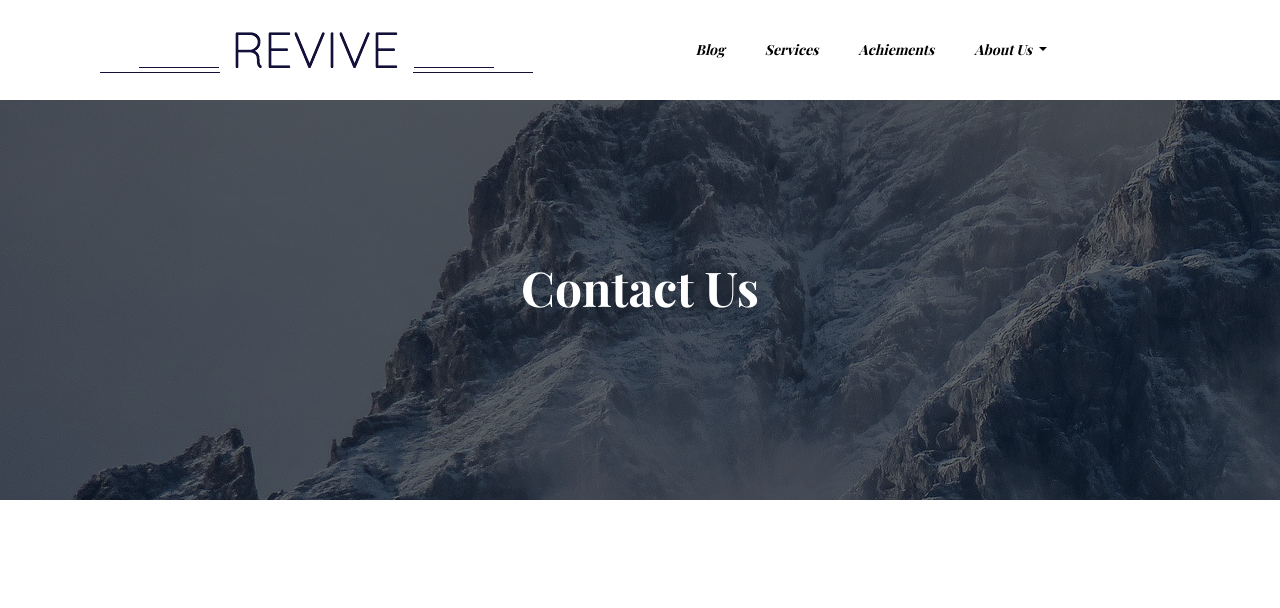
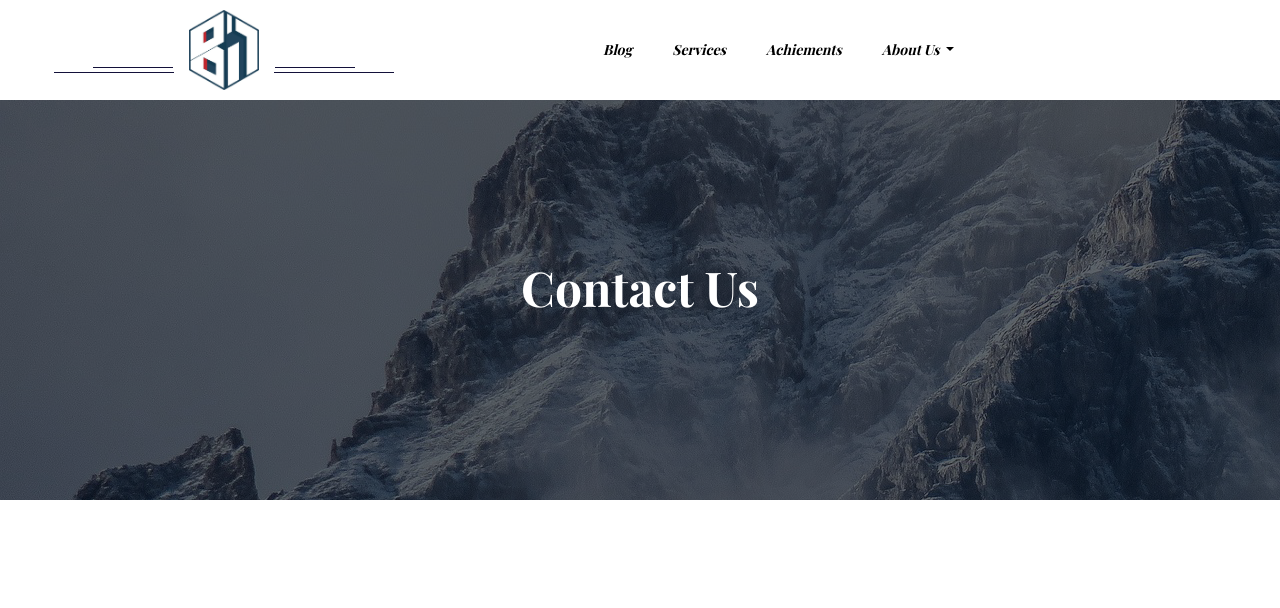
Before and after one commit to TheSylph98/webbit, a plain HTML site: page contact.html in a window 1280 px wide. Shown: the top 608 px of the page. Drawn offline with nearby package versions, Linux system fonts and the light colour scheme; some packages are replaced by stand-ins of ours; a web font is replaced by a local one.

Commit message:
Update contact.html

```diff
--- a/contact.html
+++ b/contact.html
@@ -7,7 +7,7 @@
       content="width=device-width, initial-scale=1, shrink-to-fit=no"
     />
     <!-- Favicon-->
-    <link rel="shortcut icon" href="img/fav.png" />
+    <link rel="shortcut icon" href="img/logo.jpg" />
     <!-- Author Meta -->
     <meta name="author" content="CodePixar" />
     <!-- Meta Description -->
@@ -45,11 +45,11 @@
           <div
             class="header-top d-flex justify-content-between align-items-lg-center navbar-expand-lg"
           >
-           <div class="col-5 text-lg-center mt-2 mt-lg-0">
+           <div class="col-3 text-lg-center mt-2 mt-lg-0">
               <span class="logo-outer">
                 <span class="logo-inner">
                   <a href="index.html"
-                    ><img class="mx-auto" src="img/logo.png" alt=""
+                    ><img class="mx-auto" src="img/logo.jpg" alt="" width="70px"
                   /></a>
                 </span>
               </span>
@@ -100,9 +100,7 @@
                       <a class="dropdown-item" href="contact.html">Contact Us</a>
                     </div>
                   </li>
-                  <!-- <li class="nav-item">
-                    <a class="nav-link" href="contact.html">Contact Us</a>
-                  </li> -->
+
                 </ul>
               </div>
             </nav>
```
